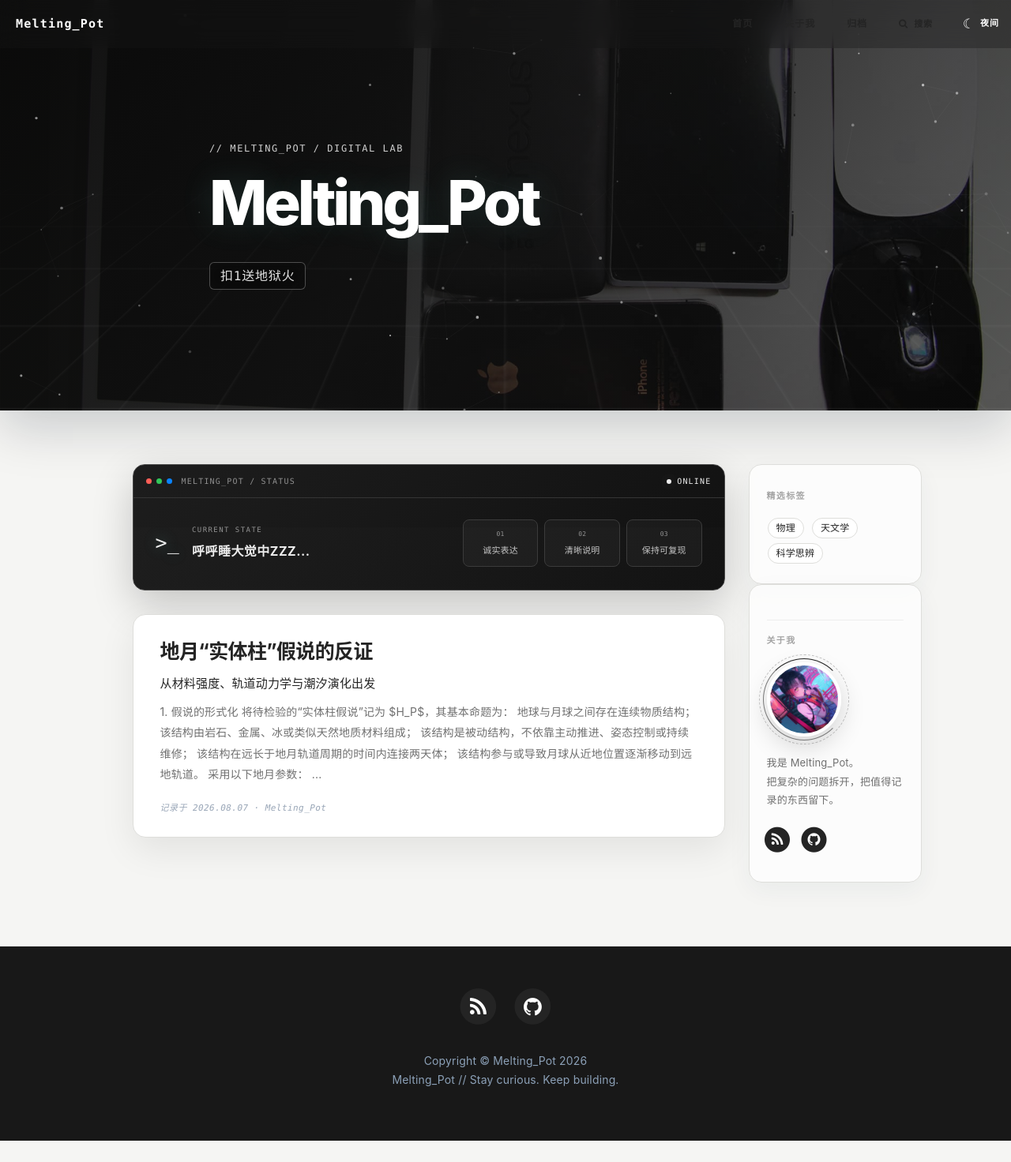
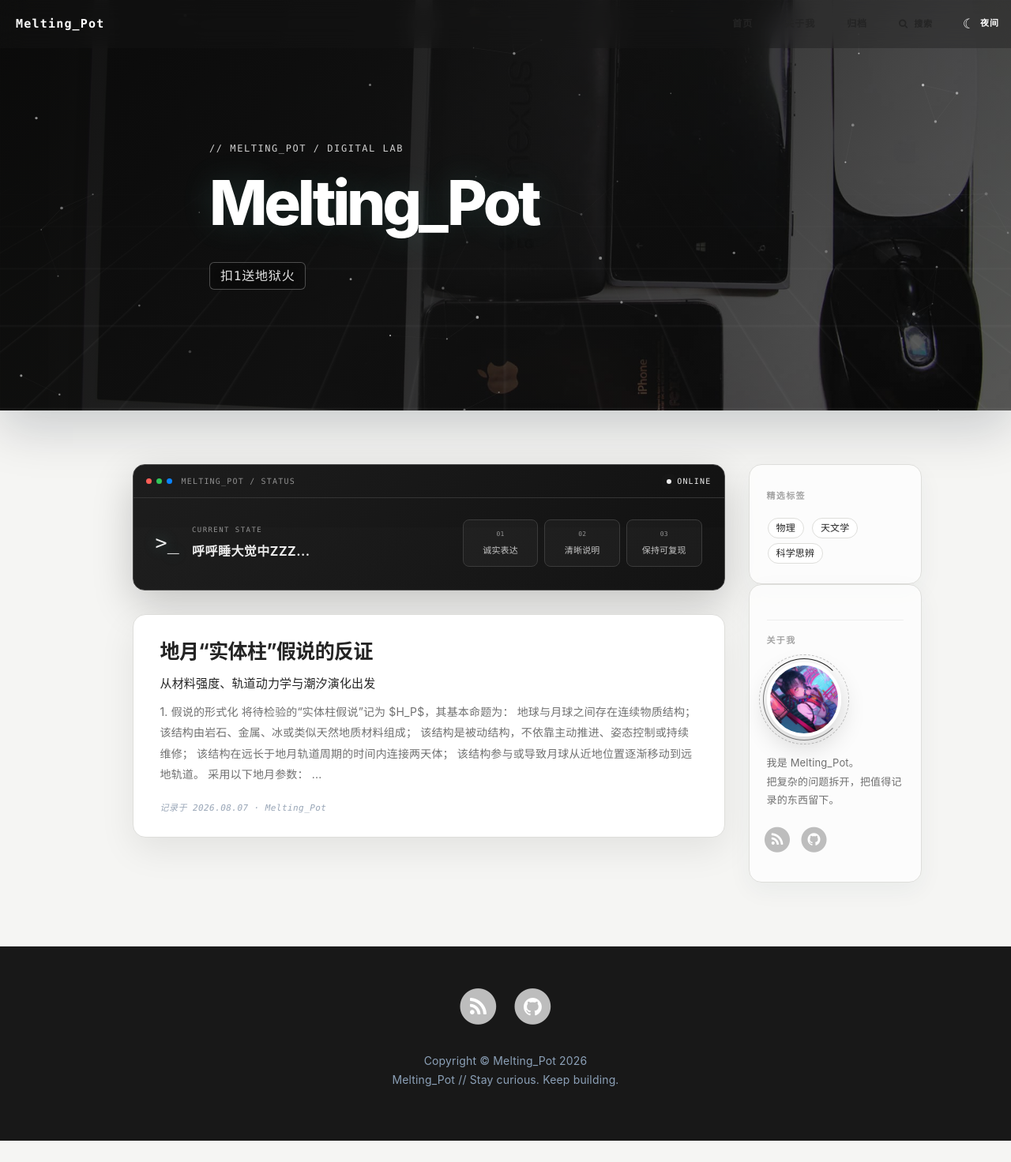
Before and after one commit to adelmagical742/adelmagical742.github.io, a Jekyll site: the page built from index.html, in a window 1280 px wide. Shown: the whole page at 79% size. Built offline with Jekyll 4.4.1, drawn with Linux system fonts in a browser that asks for light colours; nearby versions of some CDN libraries; the list of posts is cut into pages by our own code; comment, search, counter and statistics services are not loaded.

Commit message:
Keep social icons in fixed contrast colors

```diff
--- a/css/custom.css
+++ b/css/custom.css
@@ -1060,6 +1060,22 @@ a:focus {
   color: #fff !important;
 }
 
+/* Social icons keep the daytime contrast in both themes. */
+footer .list-inline .fa-circle,
+.sidebar-container .short-about .list-inline .fa-circle {
+  color: #bdbdbd !important;
+}
+
+footer .list-inline .fa-inverse,
+.sidebar-container .short-about .list-inline .fa-inverse {
+  color: #fff !important;
+}
+
+footer .list-inline a:hover .fa-circle,
+.sidebar-container .short-about .list-inline a:hover .fa-circle {
+  color: #8f8f8f !important;
+}
+
 .navbar-custom .navbar-brand:hover,
 .navbar-custom .nav li a:hover,
 .theme-toggle:hover,
```
